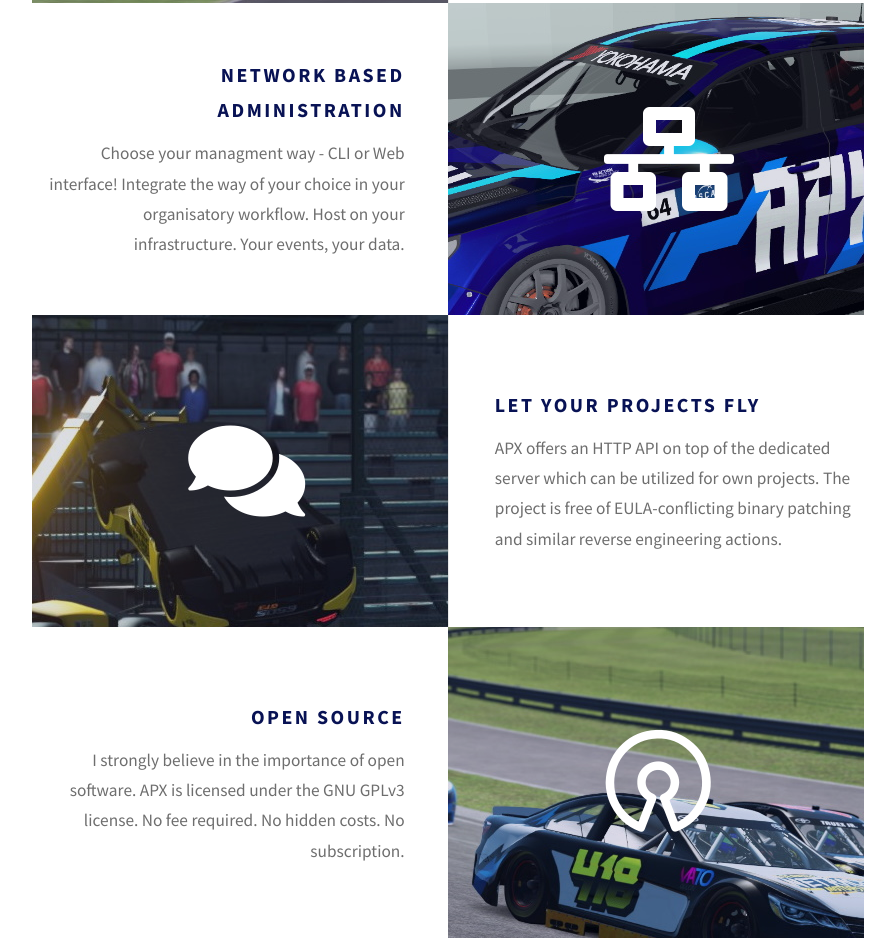
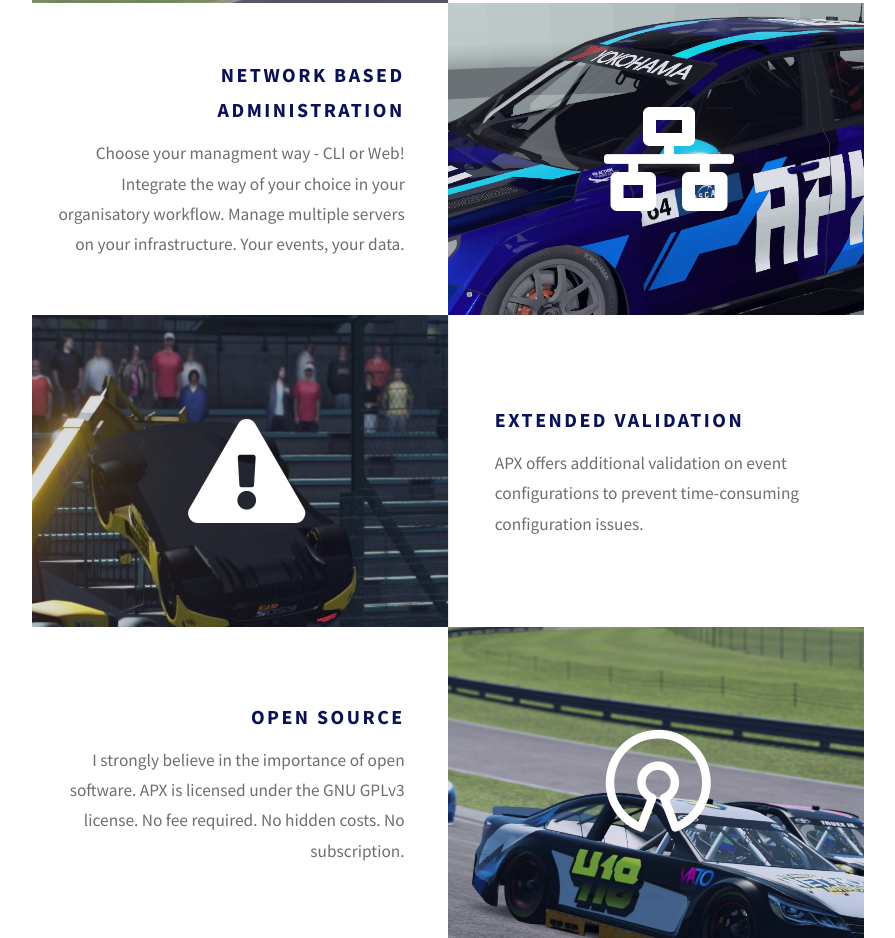
Before and after one commit to apx-simracing/landing, a plain HTML site: page index.html in a window 1280 px wide. Shown: the part 1896-2834 px from the top of the page, without its empty margins (192-1087 px from the left). Drawn offline with Linux system fonts and the light colour scheme.

Commit message:
Another phrasing update, typo fixes

```diff
--- a/index.html
+++ b/index.html
@@ -61,17 +61,16 @@
 				<a href="#" class="image icon solid fa-network-wired"><img src="images/pic04.jpg" alt="" /></a>
 				<div class="content">
 					<h3>Network based administration</h3>
-					<p>Choose your managment way - CLI or Web interface! Integrate the way of your choice in your organisatory
-						workflow. Host on your infrastructure. Your events, your data.</p>
+					<p>Choose your managment way - CLI or Web! Integrate the way of your choice in your organisatory
+						workflow. Manage multiple servers on your infrastructure. Your events, your data.</p>
 				</div>
 			</section>
 			<section class="feature left">
-				<a href="#" class="image icon solid fa-comments"><img src="images/pic07.jpg" alt="" /></a>
+				<a href="#" class="image icon solid fa-exclamation-triangle"><img src="images/pic07.jpg" alt="" /></a>
 				<div class="content">
-					<h3>Let your projects fly</h3>
-					<p>APX offers an HTTP API on top of the dedicated server which can be utilized for own projects. The project
-						is free
-						of EULA-conflicting binary patching and similar reverse engineering actions.</p>
+					<h3>Extended validation</h3>
+					<p>APX offers additional validation on event configurations to prevent time-consuming configuration issues.
+					</p>
 				</div>
 			</section>
 			<section class="feature right">
@@ -118,7 +117,7 @@
 				<li><a href="https://chmr.eu/contact-me/">Imprint</a></li>
 				<li><a href="https://chmr.eu/privacy/">Privacy</a></li>
 				<li>Design: <a href="http://html5up.net">HTML5 UP</a></li>
-				<li>No <i class="fa fa-mug-hot" title="I drink no coffe :)"></i> was hurt during development.</li>
+				<li>No <i class="fa fa-mug-hot" title="I drink no coffee :)"></i> was hurt during development.</li>
 			</ul>
 			<ul class="copyright">
 				<li>APX is not related to S397.</li>
```
